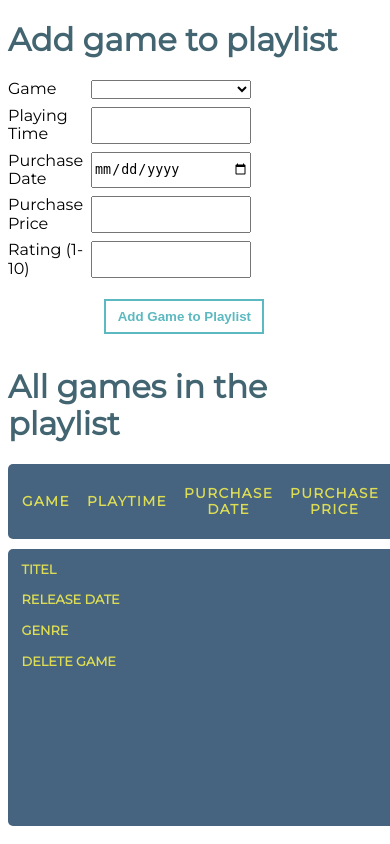
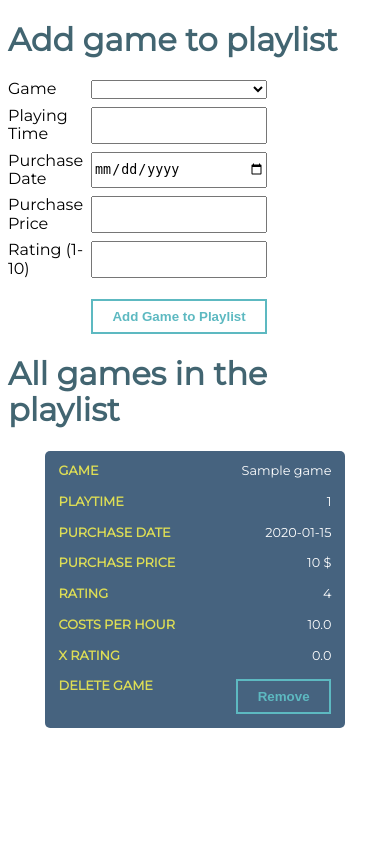
Before and after one commit to heubergen/gamelibrary, a Flask app: page /playlist in a window 390 px wide; the page is wider, and only the part inside the window is pictured. Shown: the part 103-947 px from the top of that part. After the commit the page ends 831 px from the top of that part, so only its background shows below. Run offline with Flask 2, Linux system fonts and the light colour scheme; tables that the repository leaves empty hold one stand-in row (values such as "Sample post"); one stand-in notice (Sample message) is shown; lists and menus that the app fills with data are empty; some libraries are stand-ins or nearby versions.

Commit message:
Fix responsibe design for long tables

```diff
--- a/forms.py
+++ b/forms.py
@@ -23,7 +23,7 @@
 
 
 class RemoveWishListButton(FlaskForm):
-    submit = SubmitField('Remove', id="remove_button")
+    submit = SubmitField('Remove', id="delete_button")
 
 
 class AddGameToWishlistForm(FlaskForm):
--- a/css/style.css
+++ b/static/css/style.css
@@ -7,12 +7,14 @@
     color: #426571;
 }
 
-div.start, div.end {
+div.start,
+div.end {
     display: table-cell;
 }
+
 div.all {
     display: table;
-    table-layout: fixed; /*euqal column width*/
+    table-layout: fixed;
     width: 100%;
 }
 
@@ -108,7 +110,7 @@
 form#submit-form {
     display: grid;
     gap: 0.5em;
-    grid-template-columns: 4fr 10em 4fr;
+    grid-template-columns: 4fr 11em 4fr;
     width: 80%;
 }
 
@@ -117,14 +119,15 @@
 }
 
 input#submit {
-    margin: 1em;
+    margin-top: 1em;
 }
 
 form.long-button input.form_button {
     width: 100%;
 }
 
-div.flashes, div.errors {
+div.flashes,
+div.errors {
     color: #ba3939;
     background: #ffe0e0;
     border: 1px solid #a33a3a;
@@ -138,15 +141,15 @@
 }
 
 @media screen and (max-width: 600px) {
-    table {
+    table.short {
         border: 0;
     }
 
-    table caption {
+    table.short caption {
         font-size: 1.3em;
     }
 
-    table thead {
+    table.short thead {
         border: none;
         clip: rect(0 0 0 0);
         height: 1px;
@@ -157,29 +160,29 @@
         width: 1px;
     }
 
-    table tr {
+    table.short tr {
         display: block;
         margin-bottom: .625em;
     }
 
-    table td {
+    table.short td {
         display: block;
         font-size: .8em;
         text-align: right;
     }
 
-    table td::before {
+    table.short td::before {
         float: left;
         font-weight: bold;
         text-transform: uppercase;
         color: #dddd55;
     }
 
-    table td:last-child {
+    table.short td:last-child {
         border-bottom: 0;
     }
 
-    tbody tr {
+    table.short tbody tr {
         border-radius: 5px;
     }
 
@@ -187,19 +190,43 @@
         width: 35%;
     }
 
-    td:nth-of-type(1):before {
+    input#delete_button :not(table.long) {
+        width: 35%;
+    }
+
+    table#gametable td:nth-of-type(1):before {
         content: "Titel";
     }
 
-    td:nth-of-type(2):before {
+    table#gametable td:nth-of-type(2):before {
         content: "Release Date";
     }
 
-    td:nth-of-type(3):before {
+    table#gametable td:nth-of-type(3):before {
         content: "Genre";
     }
 
-    td:nth-of-type(4):before {
+    table#gametable td:nth-of-type(4):before {
+        content: "Delete Game";
+    }
+
+    table#genretable td:nth-of-type(1):before {
+        content: "Titel";
+    }
+
+    table#genretable td:nth-of-type(2):before {
+        content: "Delete Genre";
+    }
+
+    table#wishlisttable td:nth-of-type(1):before {
+        content: "Game";
+    }
+
+    table#wishlisttable td:nth-of-type(2):before {
+        content: "Genre";
+    }
+
+    table#wishlisttable td:nth-of-type(3):before {
         content: "Delete Game";
     }
 }
@@ -217,7 +244,86 @@
         margin-left: auto;
         margin-right: auto;
     }
-div.start, div.end {
+
+    div.start,
+    div.end {
         display: block;
     }
+
+    table.long {
+        border: 0;
     }
+
+    table.long caption {
+        font-size: 1.3em;
+    }
+
+    table.long thead {
+        border: none;
+        clip: rect(0 0 0 0);
+        height: 1px;
+        margin: -1px;
+        overflow: hidden;
+        padding: 0;
+        position: absolute;
+        width: 1px;
+    }
+
+    table.long tr {
+        display: block;
+        margin-bottom: .625em;
+    }
+
+    table.long td {
+        display: block;
+        font-size: .8em;
+        text-align: right;
+    }
+
+    table.long td::before {
+        float: left;
+        font-weight: bold;
+        text-transform: uppercase;
+        color: #dddd55;
+    }
+
+    table.long td:last-child {
+        border-bottom: 0;
+    }
+
+    table.long tbody tr {
+        border-radius: 5px;
+    }
+
+    table#playlisttable td:nth-of-type(1):before {
+        content: "Game";
+    }
+
+    table#playlisttable td:nth-of-type(2):before {
+        content: "Playtime";
+    }
+
+    table#playlisttable td:nth-of-type(3):before {
+        content: "Purchase Date";
+    }
+
+    table#playlisttable td:nth-of-type(4):before {
+        content: "Purchase Price";
+    }
+
+    table#playlisttable td:nth-of-type(5):before {
+        content: "Rating";
+    }
+
+    table#playlisttable td:nth-of-type(6):before {
+        content: "Costs Per Hour";
+    }
+
+    table#playlisttable td:nth-of-type(7):before {
+        content: "X Rating";
+    }
+
+    table#playlisttable td:nth-of-type(8):before {
+        content: "Delete Game";
+    }
+}
--- a/templates/games.html
+++ b/templates/games.html
@@ -40,7 +40,7 @@
             </div>
             {% endif %}
             {% endwith %}
-            <table>
+            <table id="gametable" class="short">
                 <thead>
                     <tr>
                         <th>Title</th>
@@ -61,7 +61,8 @@
                                 {{ render_field(form2.submit) }}
                             </form>
                         </td>
-                        {% endfor %}
+                    </tr>
+                    {% endfor %}
                 </tbody>
             </table>
         </div>
--- a/templates/playlist.html
+++ b/templates/playlist.html
@@ -33,7 +33,17 @@
         </div>
         <div class="end">
             <h1>{% block title %} All games in the playlist {% endblock %}</h1>
-            <table>
+            {% with messages = get_flashed_messages() %}
+            {% if error_delete_from_playlist in messages %}
+            <div class=flashes>
+                {% for message in messages %}
+                {{ message }}
+                {% endfor %}
+            </div>
+            {% endif %}
+            {% endwith %}
+            <table id="playlisttable" class="long">
+                <thead>
                     <tr>
                         <th>Game</th>
                         <th>Playtime</th>
@@ -44,6 +54,8 @@
                         <th>X Rating</th>
                         <th>Delete Game</th>
                     </tr>
+                </thead>
+                <tbody>
                     {% for p in playlist %}
                     <tr>
                         <td>{{ p[1] }}</td>
@@ -58,17 +70,10 @@
                                 {{ form2.csrf_token }}
                                 {{ render_field(form2.submit) }}
                             </form>
-                        {% with messages = get_flashed_messages() %}
-                        {% if error_delete_from_playlist in messages %}
-                        <div class=flashes>
-                            {% for message in messages %}
-                            {{ message }}
+                        </td>
+                    </tr>
                     {% endfor %}
-                        </div>
-                        {% endif %}
-                        {% endwith %}
-                    </td>
-                    {% endfor %}
+                </tbody>
             </table>
         </div>
     </div>
--- a/views.py
+++ b/views.py
@@ -9,11 +9,11 @@
 
 csrf = CSRFProtect(app)
 
-#TODO Fix responsive table of playlist
 #TODO Custom error messages for everything
 #TODO Try to use function for create and remove db entries
 #TODO Add visualization
-#TODO Try to add settings
+#TODO Try to add settings page
+#TODO Try out SASS
 
 
 data_gameslist_query = (
```
Also changed, not shown: icons/browserconfig.xml (deleted, +0 -9 lines), templates/genre.html (+7 -2 lines), templates/wishlist.html (+16 -11 lines), CHANGELOG.md, icons/android-chrome-192x192.png (deleted), icons/android-chrome-512x512.png (deleted), icons/apple-touch-icon.png (deleted), icons/favicon-16x16.png (deleted), icons/favicon-32x32.png (deleted), icons/favicon.ico (deleted), icons/mstile-150x150.png (deleted), icons/safari-pinned-tab.svg (deleted), icons/site.webmanifest (deleted). Lines whose indentation alone changed are shown as unchanged.
